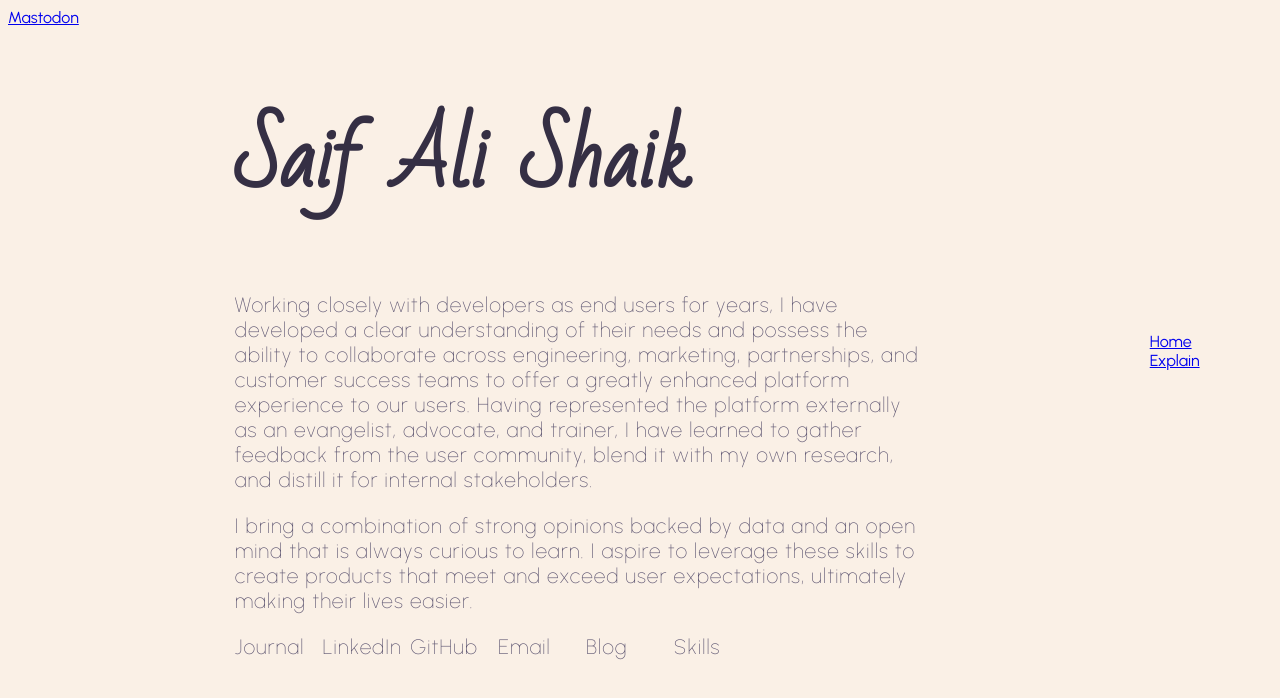
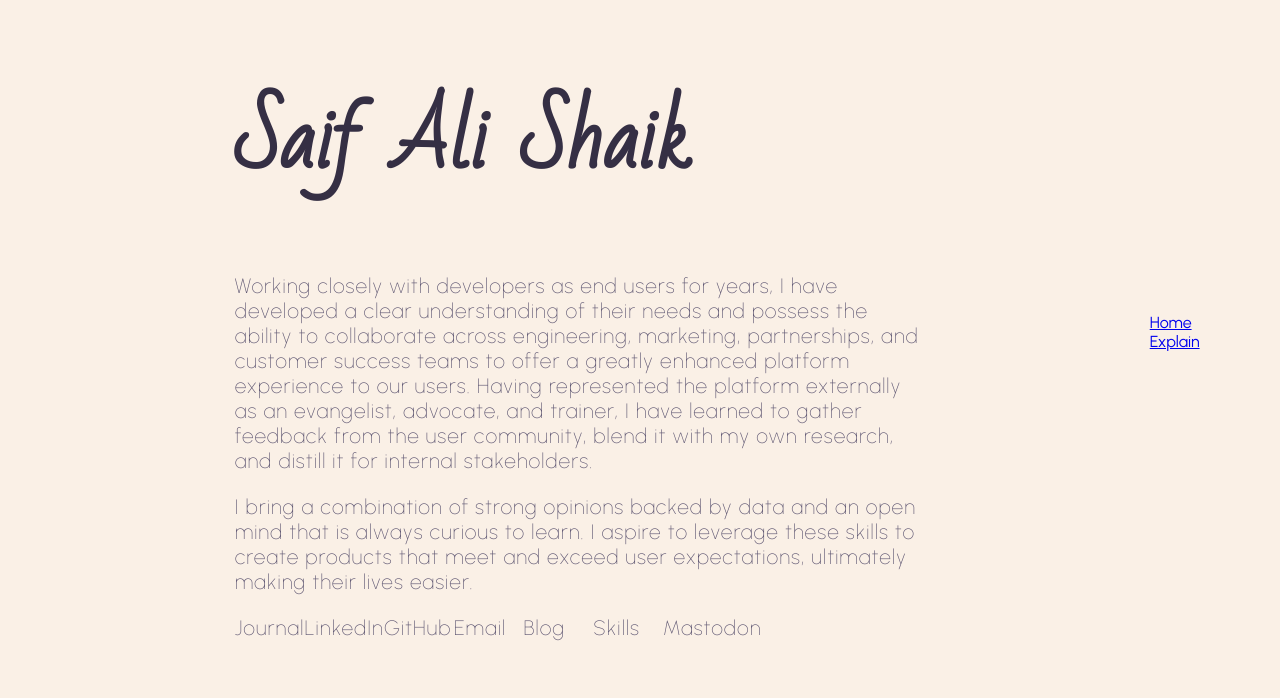
Before and after one commit to Saif-Shines/saifshines.dev, a Vue app: page /#/ in a window 1280 px wide. Shown: the top 698 px of the page. Built offline with nearby package versions, Linux system fonts and the light colour scheme.

Commit message:
📦 NEW: home and social links

```diff
--- a/index.html
+++ b/index.html
@@ -5,7 +5,7 @@
   <meta charset="UTF-8" />
   <link rel="shortcut icon" href="./src/assets/favicon.ico" type="image/x-icon">
   <meta name="viewport" content="width=device-width, initial-scale=1.0" />
-  <a rel="me" href="https://mastodon.world/@saif_shines">Mastodon</a>
+  <a rel="me" href="https://mastodon.world/@saif_shines"></a>
   <title>Hello from Saif</title>
 </head>
 
--- a/src/components/SocialLinks.vue
+++ b/src/components/SocialLinks.vue
@@ -11,6 +11,10 @@ const state = reactive({
     {
       label: "Skills",
       url: "https://frontendmasters.com/u/Saif_Shines/",
+    },
+    {
+      label: "Mastodon",
+      url: "https://mastodon.world/@saif_shines",
     },
   ],
 });
```
